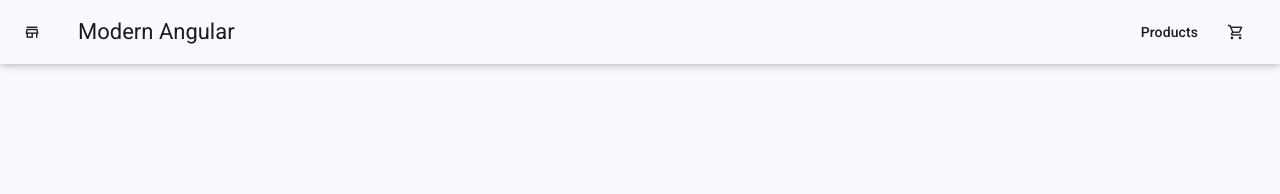
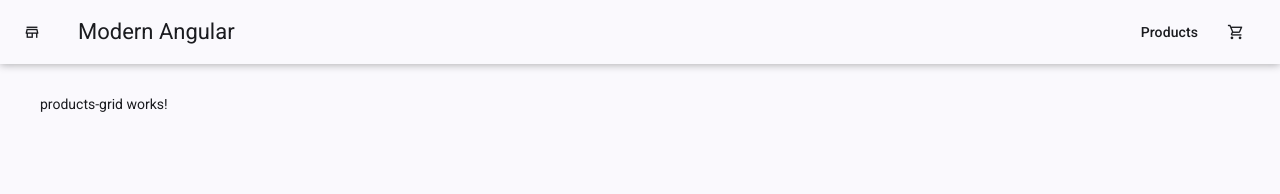
Before and after one commit to jose-vitor-quadrado/modern-angular-course, an Angular app: page / in a window 1280 px wide. Shown: the top 194 px of the page. Built offline with nearby package versions, Linux system fonts and the light colour scheme.

Commit message:
Feat: Add products-grid component

```diff
--- a/src/app/app.html
+++ b/src/app/app.html
@@ -1,3 +1,7 @@
 <app-header />
 
+<main class="page">
+  <app-products-grid />
+</main>
+
 <router-outlet />
--- a/src/app/app.scss
+++ b/src/app/app.scss
@@ -0,0 +1,5 @@
+.page {
+  padding: 16px;
+  max-width: 1200px;
+  margin: 0 auto;
+}
--- a/src/app/app.ts
+++ b/src/app/app.ts
@@ -1,9 +1,10 @@
 import { Component, signal } from '@angular/core';
 import { RouterOutlet } from '@angular/router';
 import { Header } from './header/header'
+import { ProductsGrid } from './products/products-grid/products-grid';
 
 @Component({
-  imports: [RouterOutlet, Header],
+  imports: [RouterOutlet, Header, ProductsGrid],
   selector: 'app-root',
   styleUrl: './app.scss',
   templateUrl: './app.html',
--- /dev/null
+++ b/src/app/products/products-grid/products-grid.html
@@ -0,0 +1 @@
+<p>products-grid works!</p>
```
Also changed, not shown: src/app/products/products-grid/products-grid.ts (added, +9 -0 lines), src/app/products/products-grid/products-grid.scss (added), 1 other file (tests, documents, lock files or other folders).
